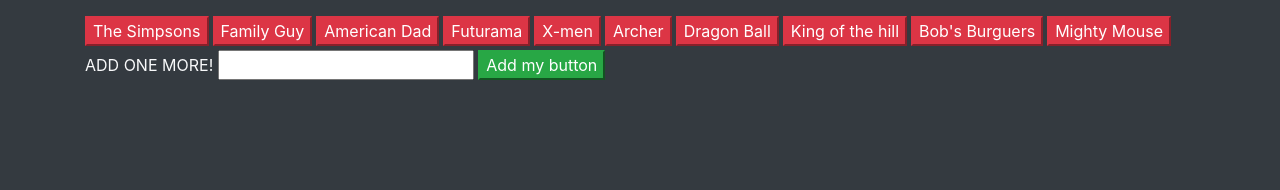
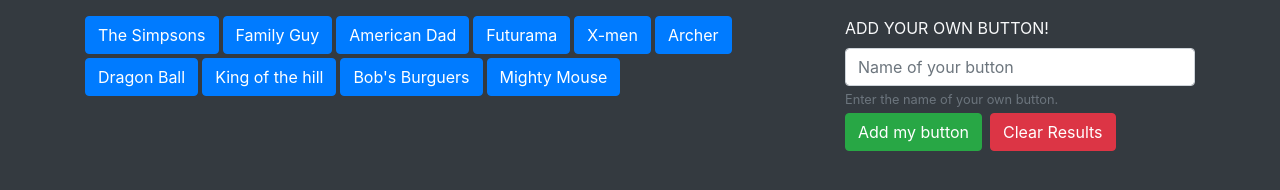
Before and after one commit to sonjohan/GifTastic, a plain HTML site: page index.html in a window 1280 px wide. Drawn offline with nearby package versions, Linux system fonts and the light colour scheme.

Commit message:
Styling advanced, Validation created for submit

```diff
--- a/assets/javascript/main.js
+++ b/assets/javascript/main.js
@@ -8,7 +8,7 @@
       // Generate all buttons in array
       for (var i = 0; i < this.gifArray.length; i++) {
         var a = $('<button>');
-        a.addClass('gif btn-danger mr-1 mb-1');
+        a.addClass('gif btn btn-primary mr-1 mb-1');
         a.attr('data-name', this.gifArray[i]);
         a.text(this.gifArray[i]);
         $('#buttons').append(a);
@@ -18,19 +18,26 @@
       $('.gif').on('click', function (event) {
         giphy.callApi($(this).attr('data-name'));
       });
+
+      // Add Button
+      this.addButton();
+
+      //Clear Results
+      this.clearResults();
     },
 
     addButton: function () {
-      $('#add-input').on('click', function () { $('#add-input').val(''); });
       $("#add-value").on('click', function (event) {
         event.preventDefault();
-        if ($('#add-input').val().trim() === '' || $('#add-input').val().trim() === 'Please enter a name') {
-          $('#add-input').val('Please enter a name');
-        } else {
+
+        if ($('#add-input').val().trim().length != 0) {
           giphy.gifArray.push($('#add-input').val().trim());
           $('#buttons').empty();
+          $('#add-input').val('');
+          $('#help-text').html('Enter the name of your own button.').toggleClass('text-muted text-danger');
           giphy.setStage();
-          $('#add-input').val('');
+        } else {
+          $('#help-text').html('Please enter a valid name.').toggleClass('text-danger text-muted');
         };
       });
     },
@@ -42,9 +49,9 @@
         url: queryURL,
         method: 'GET'
       }).then(function (response) {
-        var arr = giphy.results;
+        let arr = giphy.results;
         giphy.results = arr.concat(response.data);
-        console.log(giphy.results);
+        console.log(response.data);
         for (var i = 0; i < giphy.results.length; i++) {
           var a = $('<div class="card item float-left mr-2 mb-3">');
           var rating = giphy.results[i].rating;
@@ -61,7 +68,6 @@
           $('#display-gifs').prepend(a);
         };
 
-        giphy.addButton();
         giphy.changeState();
       });
     },
@@ -77,6 +83,13 @@
           $(this).attr('data-state', 'still');
         };
       });
+    },
+
+    clearResults: function(){
+      $('#clear-results').on('click', function(){
+        $('#display-gifs').empty();
+        giphy.results.length = 0;
+      })
     }
   };
 
--- a/index.html
+++ b/index.html
@@ -25,17 +25,24 @@
     <div class="container">
 
         <div class="row">
-            <div class="col-12">
+            <div class="col-8 float-left">
                 <div id="buttons" class="mt-3"></div>
+            </div>
+            <div class="col-4 mt-3">
+                <div class="form-group">
+                    <form id="form">
+                        <label for="add-input" class="text-light">ADD YOUR OWN BUTTON!</label>
+                        <input type="text" id="add-input" class="form-control" placeholder="Name of your button">
+                        <small id="help-text" class="form-text text-muted mb-1">Enter the name of your own button.</small>
+                        <input id="add-value" class="btn btn-success float-left" type="submit" value="Add my button">
+                    </form>
+                    <button id="clear-results" class="btn btn-danger ml-2">Clear Results</button>
+                </div>
+            </div>
+        </div>
 
-                <form id="form">
-                    <label for="add-input" class="text-light">ADD ONE MORE!</label>
-                    <input type="text" id="add-input">
-                    <input id="add-value" class="btn-success" type="submit" value="Add my button">
-                </form>
-
-                <div id="display-gifs"></div>
-            </div>
+        <div class="row">
+            <div id="display-gifs" class="col-12"></div>
         </div>
     </div>
 </body>
```
